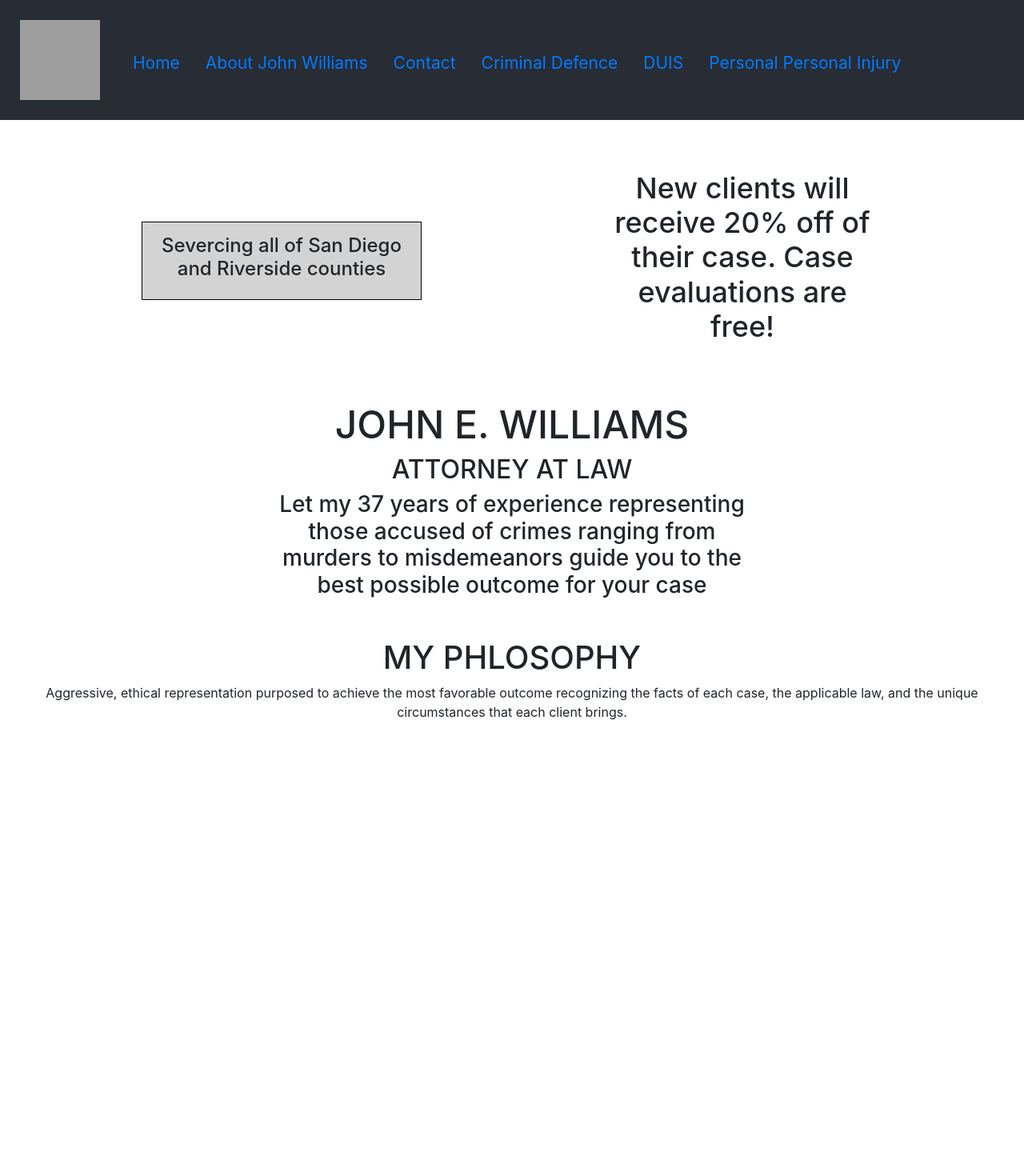
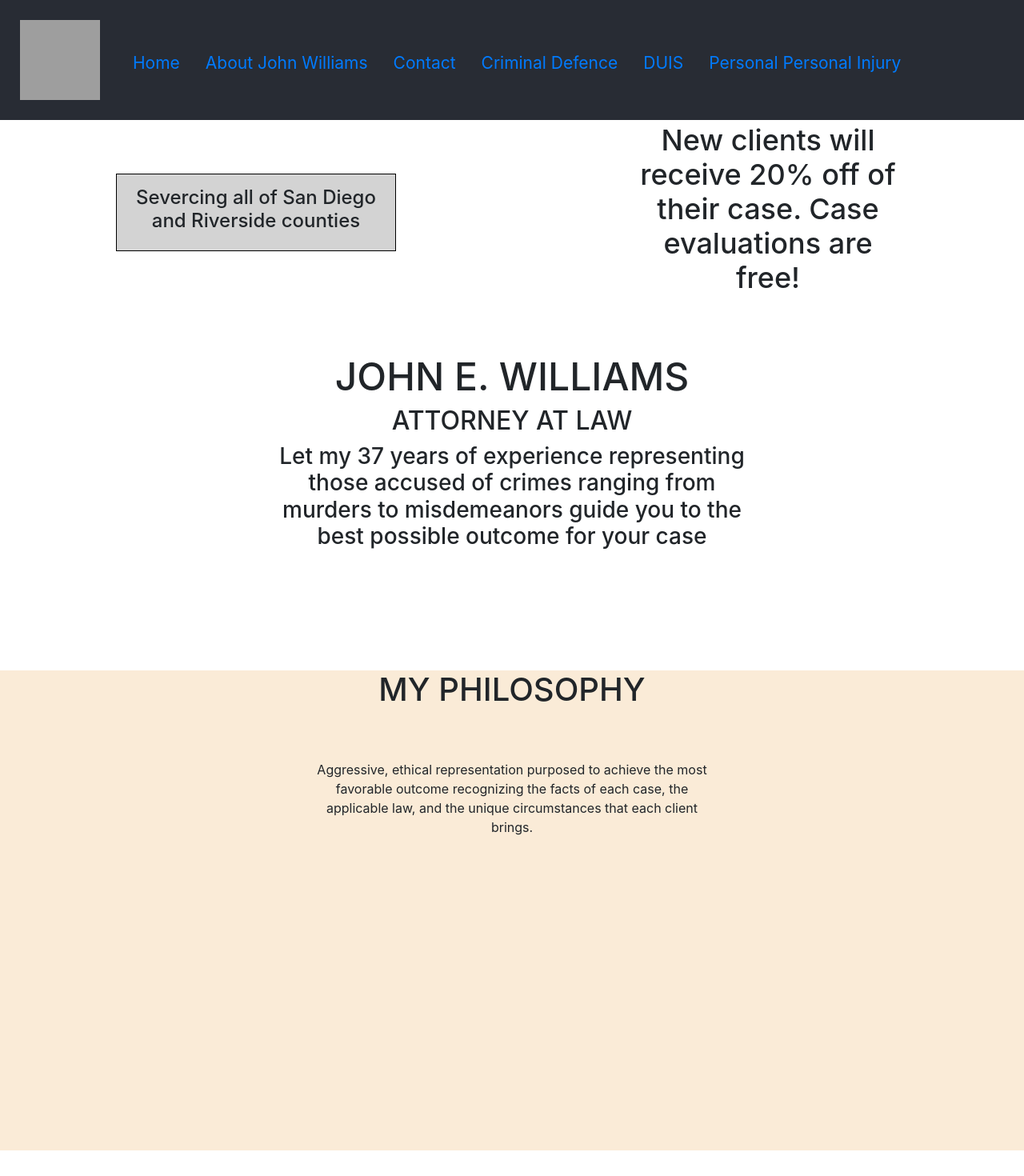
Before and after one commit to zacwillmington/john-williams-law, a React (Create React App) app in the folder client/: page / in a window 1280 px wide. Shown: the top 1470 px of the page at 80% size. Before the commit the page ends 902 px from the top, so only its background shows below. Built offline with nearby package versions, Linux system fonts and the light colour scheme; grey boxes are pictures that could not be loaded.

Commit message:
Added middle content to home page.

```diff
--- a/client/src/App.css
+++ b/client/src/App.css
@@ -14,10 +14,12 @@ img#logo {
   flex-direction: row;
   font-size: calc(5px + 2vmin);
   color: white;
+  position: fixed;
+  top: 0;
+  width: 100%;
 }
 
 div.navBar {
-  /* display: inline-block; */
   height: 50px;
   margin-top: 55px;
  float: right;
@@ -27,9 +29,6 @@ div.navBar {
 /* Home Page */
 
 .homePage {
-  /* display: flex; */
-  /* flex-direction: row; */
-  /* align-items: center; */
 }
 
 .top-content {
@@ -37,7 +36,7 @@ div.navBar {
   flex-direction: row;
   align-items: center;
   flex-wrap: wrap;
-  margin: 5%;
+  margin: 12% auto 5% auto;
   justify-content: space-around;
 }
 .content-1 {
@@ -45,6 +44,7 @@ div.navBar {
   padding: 15px;
   background: lightgray;
   border: 1px solid black;
+
 }
 
 .content-2 {
@@ -61,12 +61,24 @@ div.navBar {
   flex-direction: column;
   flex: 1 100%;
   max-width: 600px;
+  background: none;
 }
 
 .content-3 h1 {
   font-size: 3em;
 }
 
-.middle-content span {
-  max-width: 200px;
+.middle-content {
+  margin: 150px auto;
+  height: 600px;
+  background-color: antiquewhite;
 }
+
+.middle-content h1 {
+  margin-top: 5%;
+}
+
+.middle-content p {
+  max-width: 500px;
+  margin: 5% auto;
+}
--- a/client/src/components/HomePage.js
+++ b/client/src/components/HomePage.js
@@ -15,8 +15,8 @@ class HomePage extends Component {
                 <h3>Let my 37 years of experience representing those accused of crimes ranging from murders to misdemeanors guide you to the best possible outcome for your case</h3>
             </div>
             <div className='middle-content'>
-                <h1>MY PHLOSOPHY</h1>
-                <span>Aggressive, ethical representation purposed to achieve the most favorable outcome recognizing the facts of each case, the applicable law, and the unique circumstances that each client brings.</span>
+                <h1>MY PHILOSOPHY</h1>
+                <p>Aggressive, ethical representation purposed to achieve the most favorable outcome recognizing the facts of each case, the applicable law, and the unique circumstances that each client brings.</p>
             </div>
         </div>
         );
```
